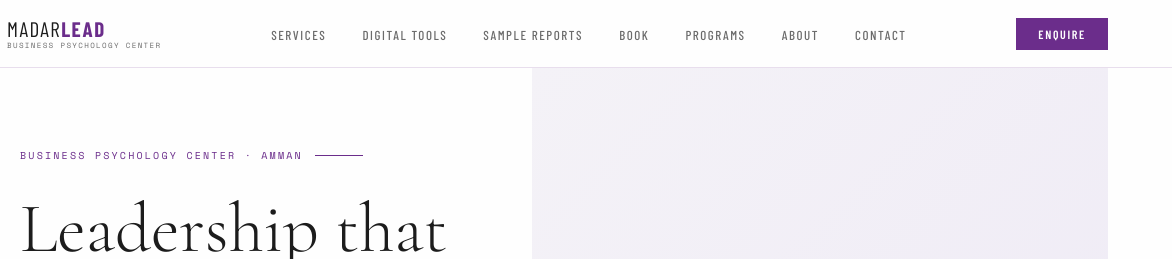
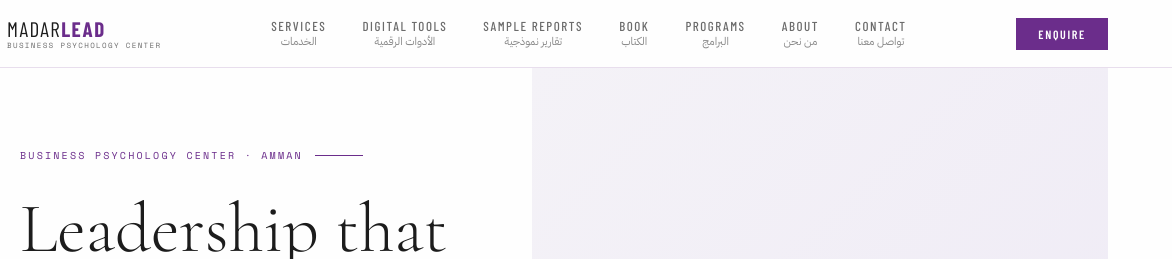
Before and after one commit to obeidatshadi-max/madarlead, a plain HTML site: page index.html in a window 1280 px wide. Shown: the top 259 px of the page, 108-1280 px from the left. Drawn offline with nearby package versions, Linux system fonts and the light colour scheme; a web font is replaced by a local one.

Commit message:
Desktop nav: Arabic label under each menu item
Each top-menu item shows the English label with the Arabic label below
(lang=ar, dir=rtl, IBM Plex Sans Arabic, 11px), matching the phone menu.

Co-Authored-By: Claude Opus 5.5 <noreply@anthropic.com>

```diff
--- a/index.html
+++ b/index.html
@@ -85,6 +85,8 @@ nav {
 @media (max-width: 1080px) { .nav-links .nav-extra { display: none; } }
 /* Keep every menu label on one line: tighten spacing as the screen narrows (the menu hides under 640px). */
 .nav-links a { white-space: nowrap; }
+.nav-links a { display: flex; flex-direction: column; align-items: center; gap: 3px; line-height: 1.1; }
+.nav-links .nl-ar { font-family: 'IBM Plex Sans Arabic', sans-serif; font-size: 11px; font-weight: 400; letter-spacing: 0; text-transform: none; opacity: 0.8; }
 @media (max-width: 1024px) { .nav-links { gap: 24px; } }
 @media (max-width: 880px) {
   .nav-links { gap: 16px; }
@@ -834,13 +836,13 @@ footer {
     </div>
   </div>
   <ul class="nav-links">
-    <li><a href="#services">Services</a></li>
-    <li><a href="#digital-tools">Digital Tools</a></li>
-    <li class="nav-extra"><a href="/sps-reports/">Sample Reports</a></li>
-    <li><a href="#book">Book</a></li>
-    <li><a href="#soft-skills">Programs</a></li>
-    <li><a href="#about">About</a></li>
-    <li><a href="#contact">Contact</a></li>
+    <li><a href="#services"><span class="nl-en">Services</span><span class="nl-ar" lang="ar" dir="rtl">الخدمات</span></a></li>
+    <li><a href="#digital-tools"><span class="nl-en">Digital Tools</span><span class="nl-ar" lang="ar" dir="rtl">الأدوات الرقمية</span></a></li>
+    <li class="nav-extra"><a href="/sps-reports/"><span class="nl-en">Sample Reports</span><span class="nl-ar" lang="ar" dir="rtl">تقارير نموذجية</span></a></li>
+    <li><a href="#book"><span class="nl-en">Book</span><span class="nl-ar" lang="ar" dir="rtl">الكتاب</span></a></li>
+    <li><a href="#soft-skills"><span class="nl-en">Programs</span><span class="nl-ar" lang="ar" dir="rtl">البرامج</span></a></li>
+    <li><a href="#about"><span class="nl-en">About</span><span class="nl-ar" lang="ar" dir="rtl">من نحن</span></a></li>
+    <li><a href="#contact"><span class="nl-en">Contact</span><span class="nl-ar" lang="ar" dir="rtl">تواصل معنا</span></a></li>
   </ul>
   <a href="#contact" class="nav-cta">Enquire</a>
   <button type="button" class="nav-toggle" aria-expanded="false" aria-controls="mobile-menu" aria-label="Open menu">
```
